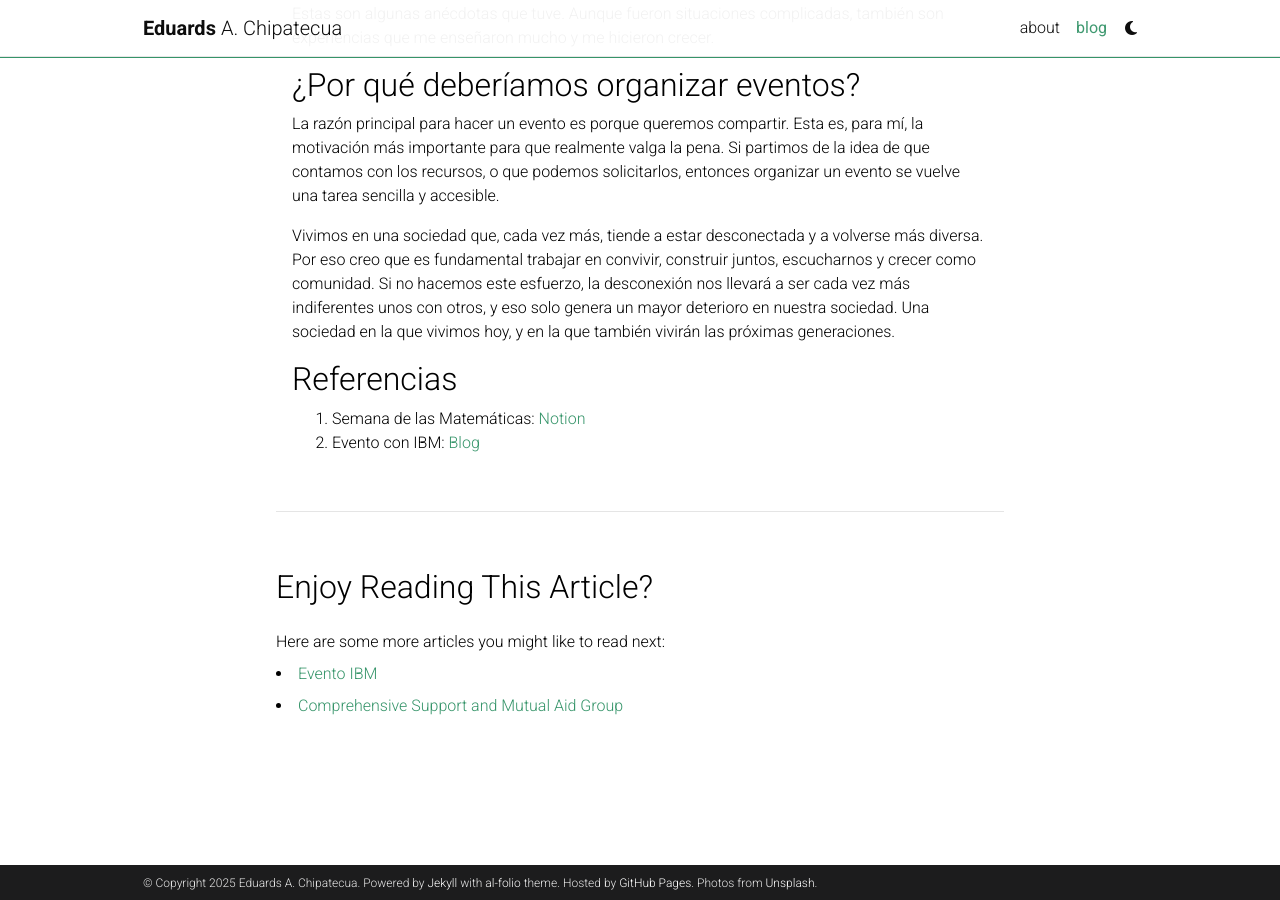
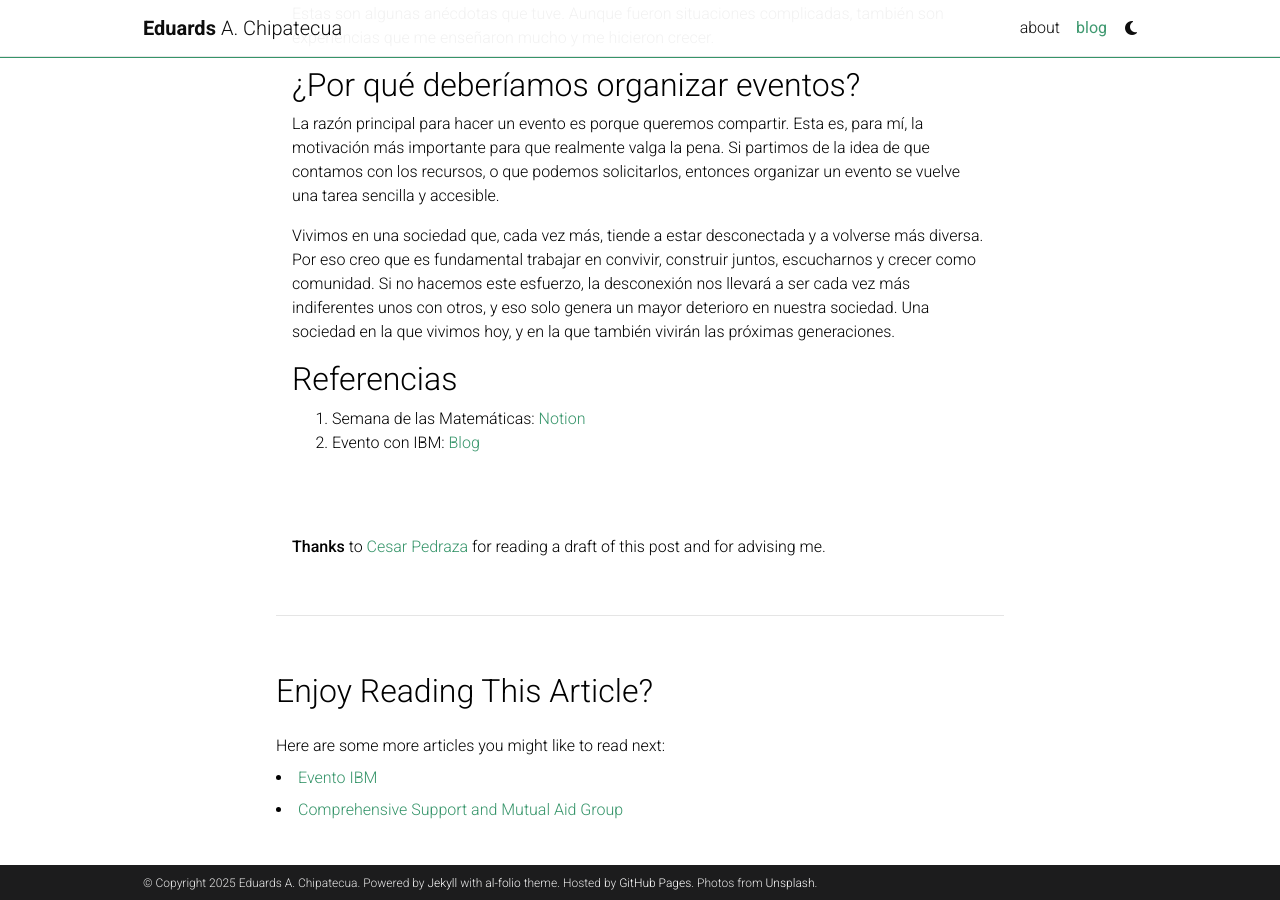
Before and after one commit to eguar11011/eguar11011.github.io, a Jekyll site: the page built from _posts/2025-05-03-Como_hacer_un_evento.md, in a window 1280 px wide and 900 px high, scrolled down 2745 px. Built offline with Jekyll 4.4.1, drawn with Linux system fonts in a browser that asks for light colours; comment, search, counter and statistics services are not loaded; a style sheet for code colours, icons or effects is not loaded.

Commit message:
update blog

```diff
--- a/_posts/2025-05-03-Como_hacer_un_evento.md
+++ b/_posts/2025-05-03-Como_hacer_un_evento.md
@@ -75,3 +75,9 @@ Vivimos en una sociedad que, cada vez más, tiende a estar desconectada y a volv
 
 1. Semana de las Matemáticas: [Notion](https://freckle-afternoon-1f1.notion.site/En-el-fem-cc-d02773289a8143efa76beea890f5ba17?pvs=74)
 2. Evento con IBM: [Blog](https://eguar11011.github.io/blog/2025/Evento_IBM/)
+
+
+
+<br>
+<br>
+<p class="post-thanks"><strong>Thanks</strong> to <a href="https://cesarpedraza.com">Cesar Pedraza</a> for reading a draft of this post and for advising me.</p>
```
